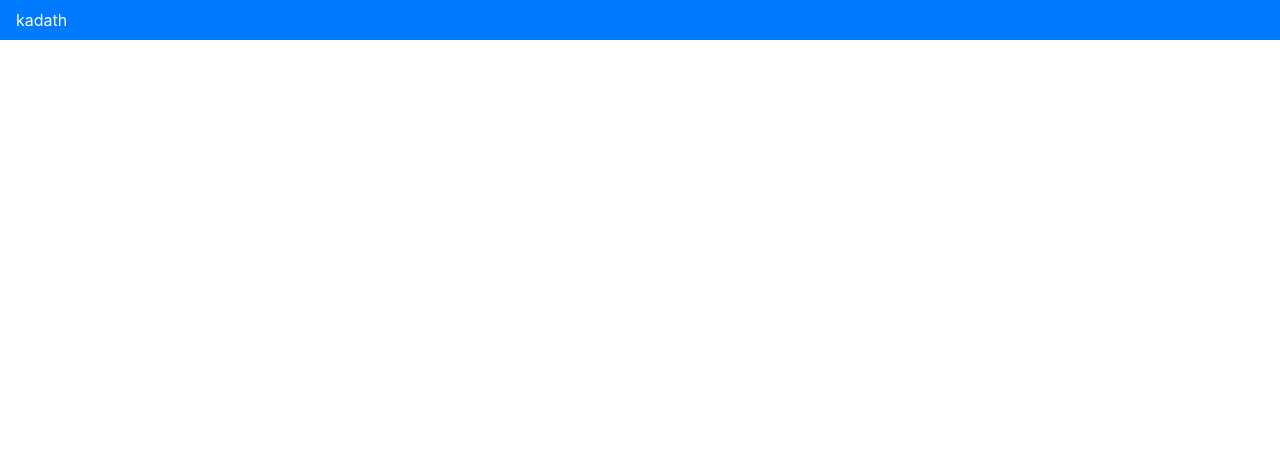
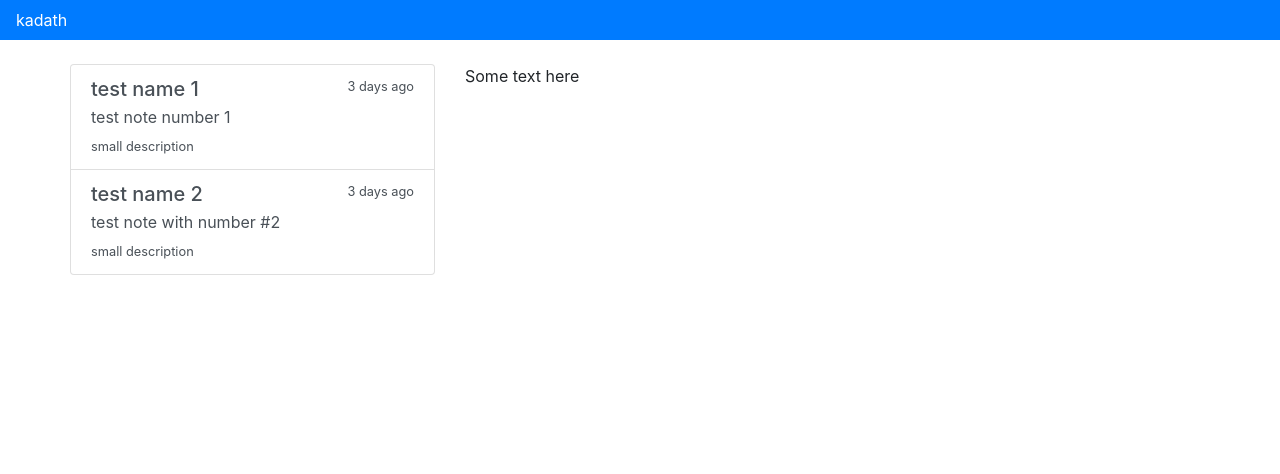
Before and after one commit to TimurIshankulov/kadath, a Flask app: page /kadath in a window 1280 px wide. Shown: the top 474 px of the page. Run offline with Flask 2, Linux system fonts and the light colour scheme; some libraries are stand-ins or nearby versions.

Commit message:
Add notes view and client functions

```diff
--- a/templates/kadath.html
+++ b/templates/kadath.html
@@ -1,5 +1,49 @@
 {% extends "base.html" %}
 
 {% block content %}
+<br>
 
+<div class="row">
+    <div id="notesList" class="list-group col-4"></div>
+    <div id="noteView" class="label col-6">Some text here</div>
+</div>
+
+<script>
+    window.onload = function () {
+        var elNotesList = document.getElementById("notesList");
+        var notesList = getNotes();
+        for (const note of notesList) {
+            elNotesList.innerHTML += `<a id="note_${note["id"]}" href="#" onclick="getNoteByID(${note["id"]});return false;"
+                                      class="list-group-item list-group-item-action flex-column align-items-start">
+                                      <div class="d-flex w-100 justify-content-between">
+                                      <h5 class="mb-1">${note["name"]}</h5>
+                                      <small>3 days ago</small>
+                                      </div>
+                                      <p class="mb-1">${note["text"]} </p>
+                                      <small>small description</small>
+                                      </a>`
+        }
+    }
+
+    function httpGet(url) {
+        var xhr = new XMLHttpRequest();
+        xhr.open('GET', url, false);
+        xhr.send();
+        return JSON.parse(xhr.response);
+    }
+
+    function getNotes() {
+        var labelText = document.getElementById('label1');
+        var notesJSON = httpGet('/kadath/notes');
+        return notesJSON;
+    }
+
+
+    function getNoteByID(noteID) {
+        var note = httpGet('/kadath/note/' + noteID);
+        var elNoteText = document.getElementById('noteView');
+        elNoteText.innerHTML = note['text']
+    }
+
+</script>
 {% endblock %}
```
